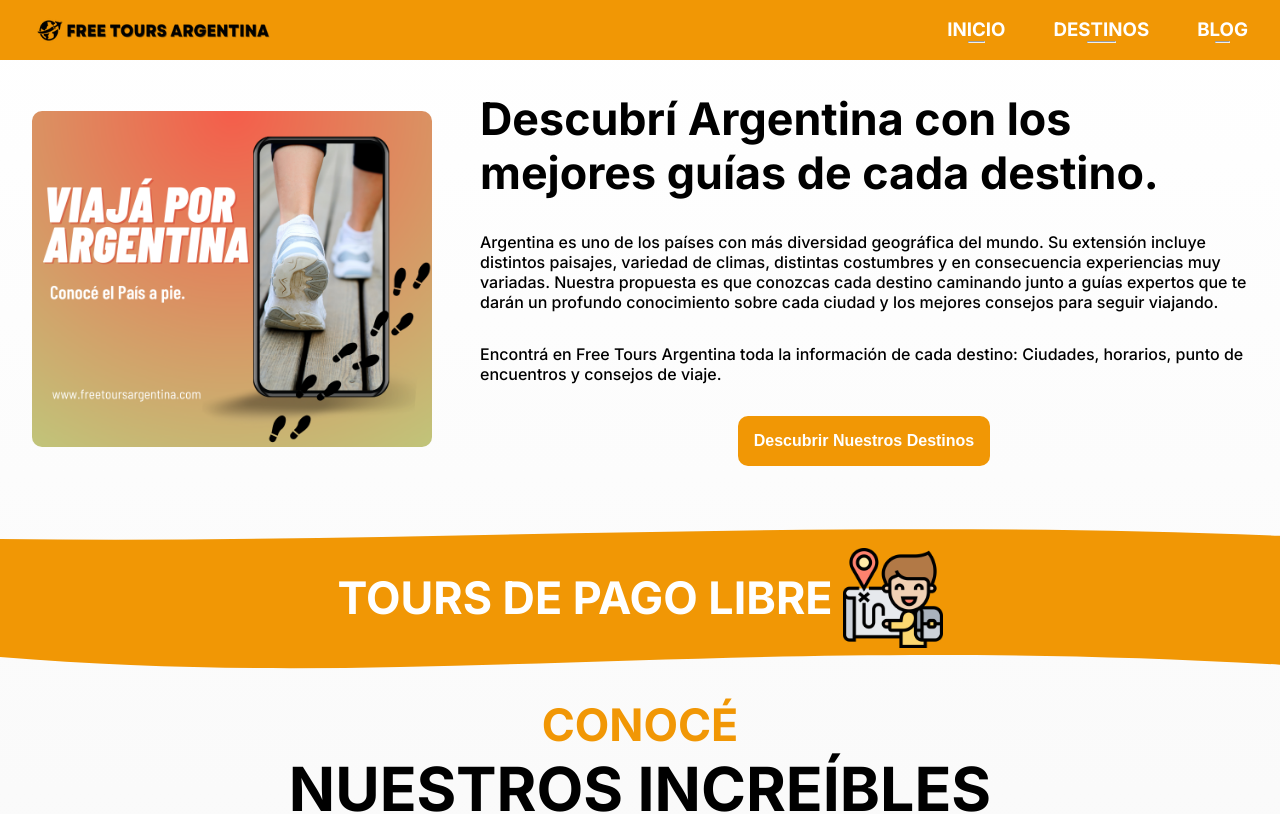
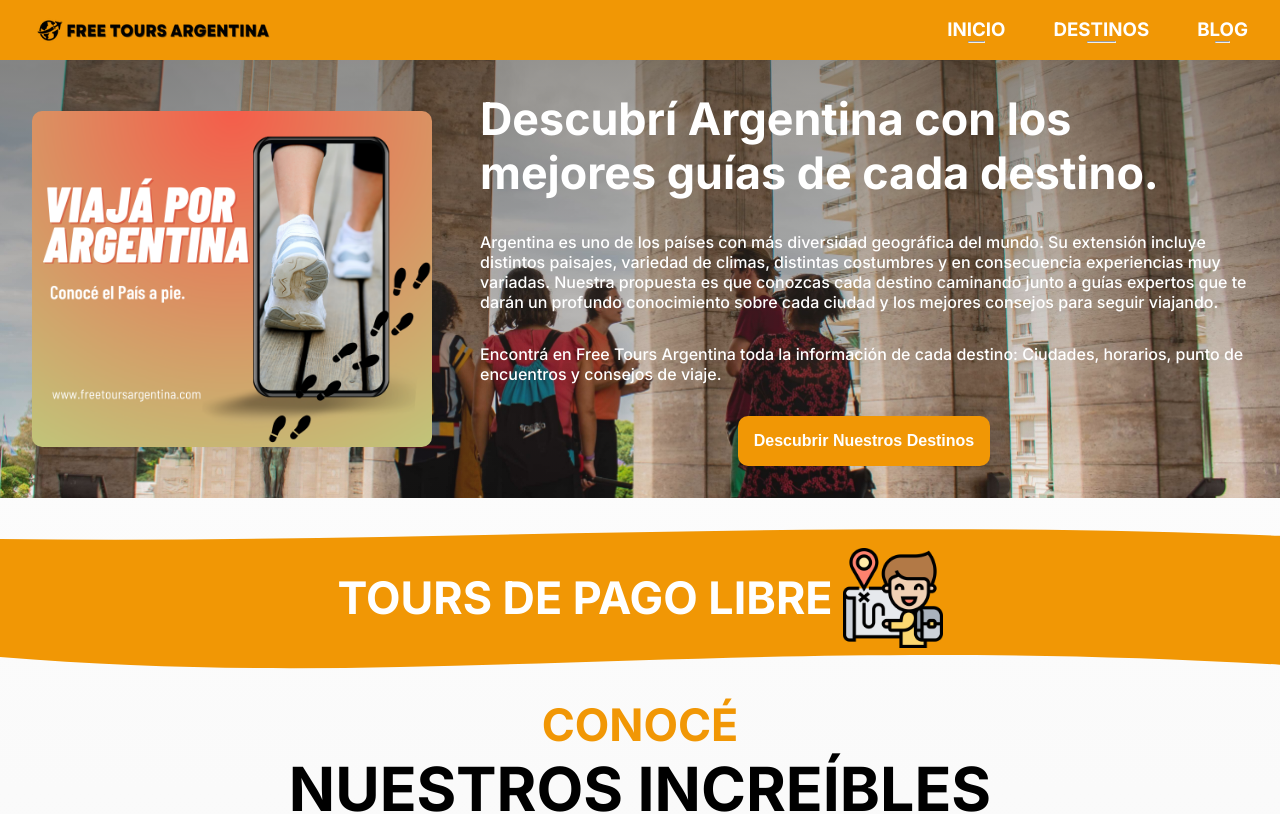
Before and after one commit to GonzaloGuaimas/tourism-blog-website-nextjs, a Next.js app: page / in a window 1280 px wide. Shown: the top 814 px of the page. Built offline with nearby package versions, Linux system fonts and the light colour scheme.

Commit message:
add home background img

```diff
--- a/styles/Home.module.css
+++ b/styles/Home.module.css
@@ -102,6 +102,11 @@
   align-items: center;
   font-weight: bold;
   column-gap: 3rem;
+  background-image: linear-gradient(rgb(66 62 55 / 52%), rgb(190 179 179 / 7%)),url('../public/assets/blogExample/main.jpg');
+  background-position: center;
+  background-repeat: no-repeat;
+  background-size: cover;
+  color: white;
 }
 @media (max-width: 800px) {
   .Home {
```
